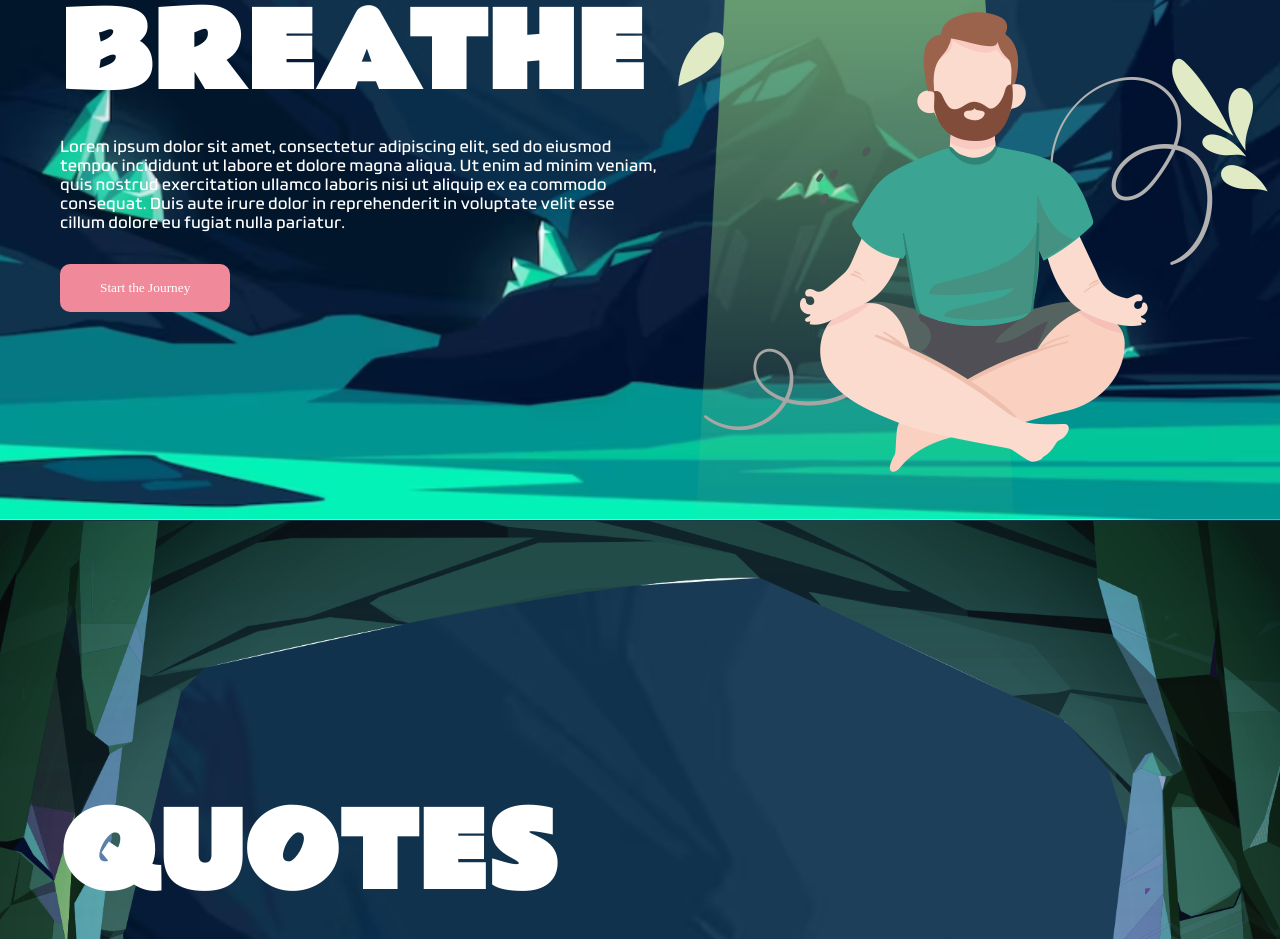
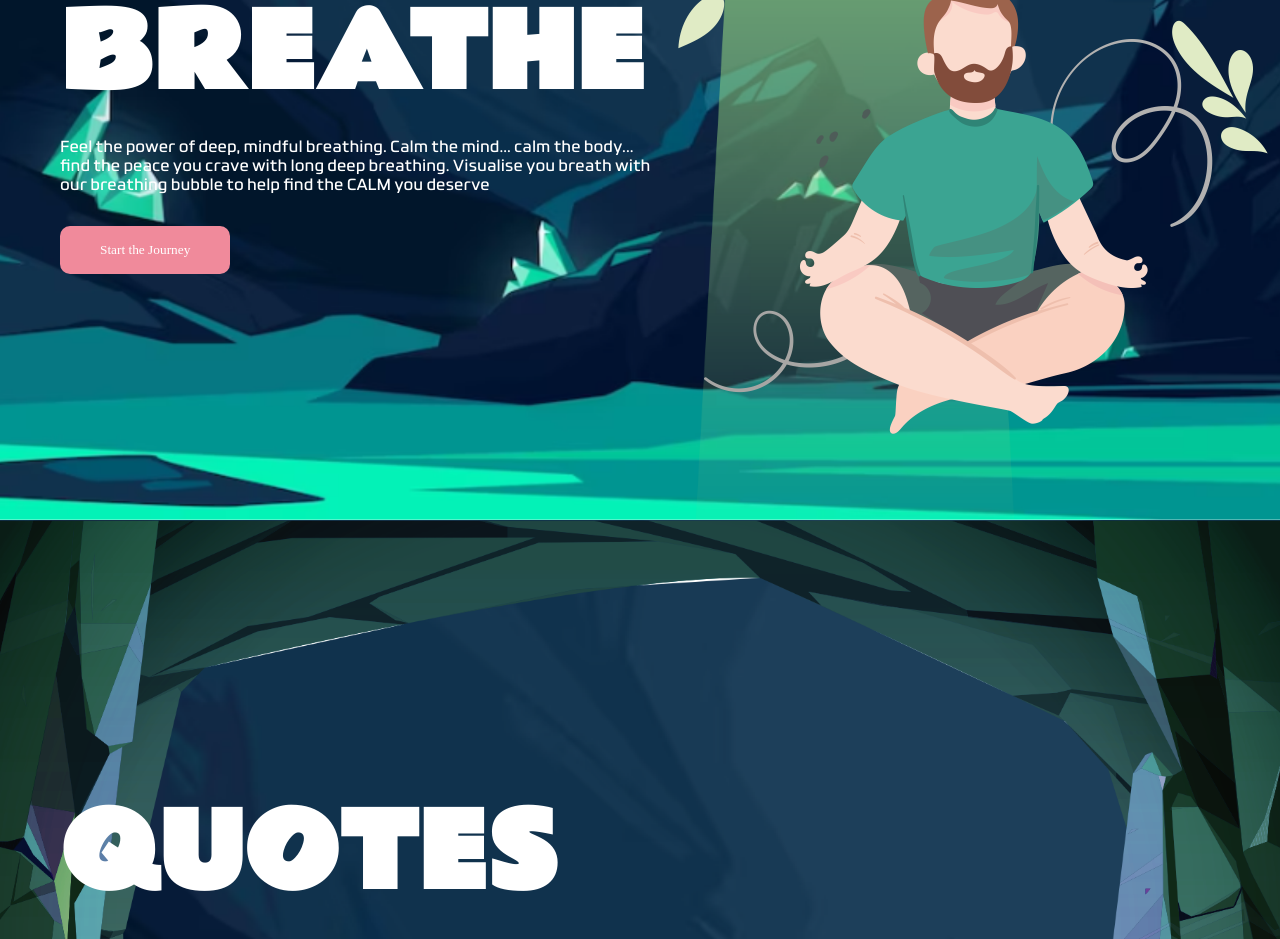
Before and after one commit to ateki/MindfullnessApp, a React (Create React App) app: page / in a window 1280 px wide. Shown: the part 1880-2819 px from the top of the page. Built offline with nearby package versions, Linux system fonts and the light colour scheme; a web font is replaced by a local one.

Commit message:
Landing page text for breathing bubble

```diff
--- a/src/pages/Landing.js
+++ b/src/pages/Landing.js
@@ -71,16 +71,10 @@ function Landing() {
         <div className="textContainer">
           <h1 className="mainTitle">BREATHE</h1>
           <div className="bodyText">
-            Lorem ipsum dolor sit amet, consectetur adipiscing elit, sed do
-            eiusmod
-            tempor incididunt ut labore et dolore magna aliqua. Ut enim ad minim
-
-            veniam, quis nostrud exercitation ullamco laboris nisi ut aliquip ex
-            ea
-            commodo consequat. Duis aute irure dolor in reprehenderit in
-            voluptate
-            velit esse cillum dolore eu fugiat nulla pariatur.
-          </div>
+            Feel the power of deep, mindful breathing.   Calm the mind... calm the body...
+            find the peace you crave with long deep breathing.
+            Visualise you breath with our breathing bubble to help find the CALM you deserve
+            </div>
           <button className="landingButton">Start the Journey</button>
           <img className="meditatingMan" src={man}></img>
         </div>
--- a/src/sub-pages/Breathing.js
+++ b/src/sub-pages/Breathing.js
@@ -29,9 +29,11 @@ const styles = {
  };
 
 
+
 function Breathing(){
     return(
         <div style={styles.backgroundImg}>
+
             <div className='bubble' style={styles.bubble}>
                 <BreathingBubble/>
             </div>
@@ -39,4 +41,5 @@ function Breathing(){
     )
 }
 
+
 export default Breathing
```
